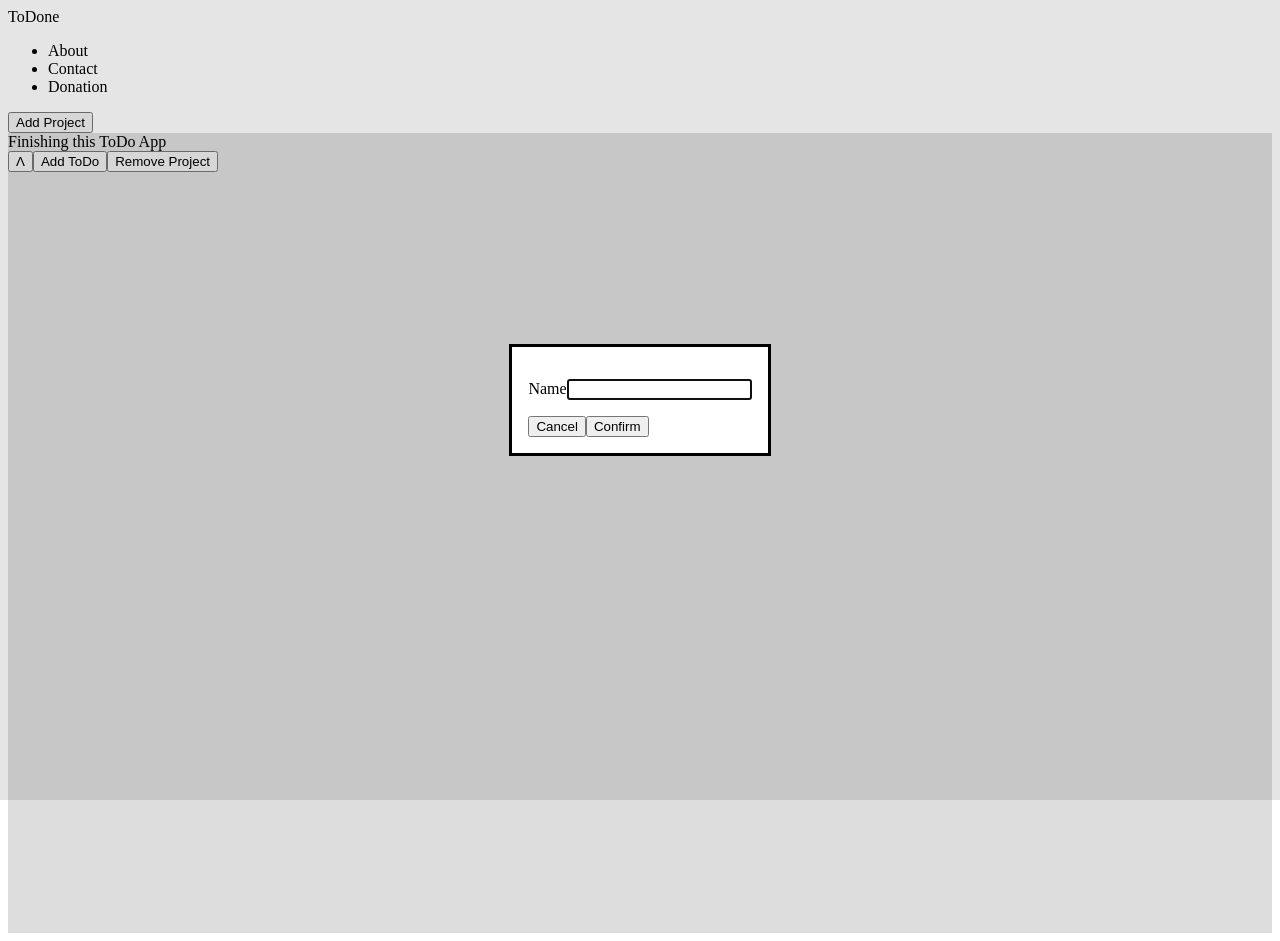
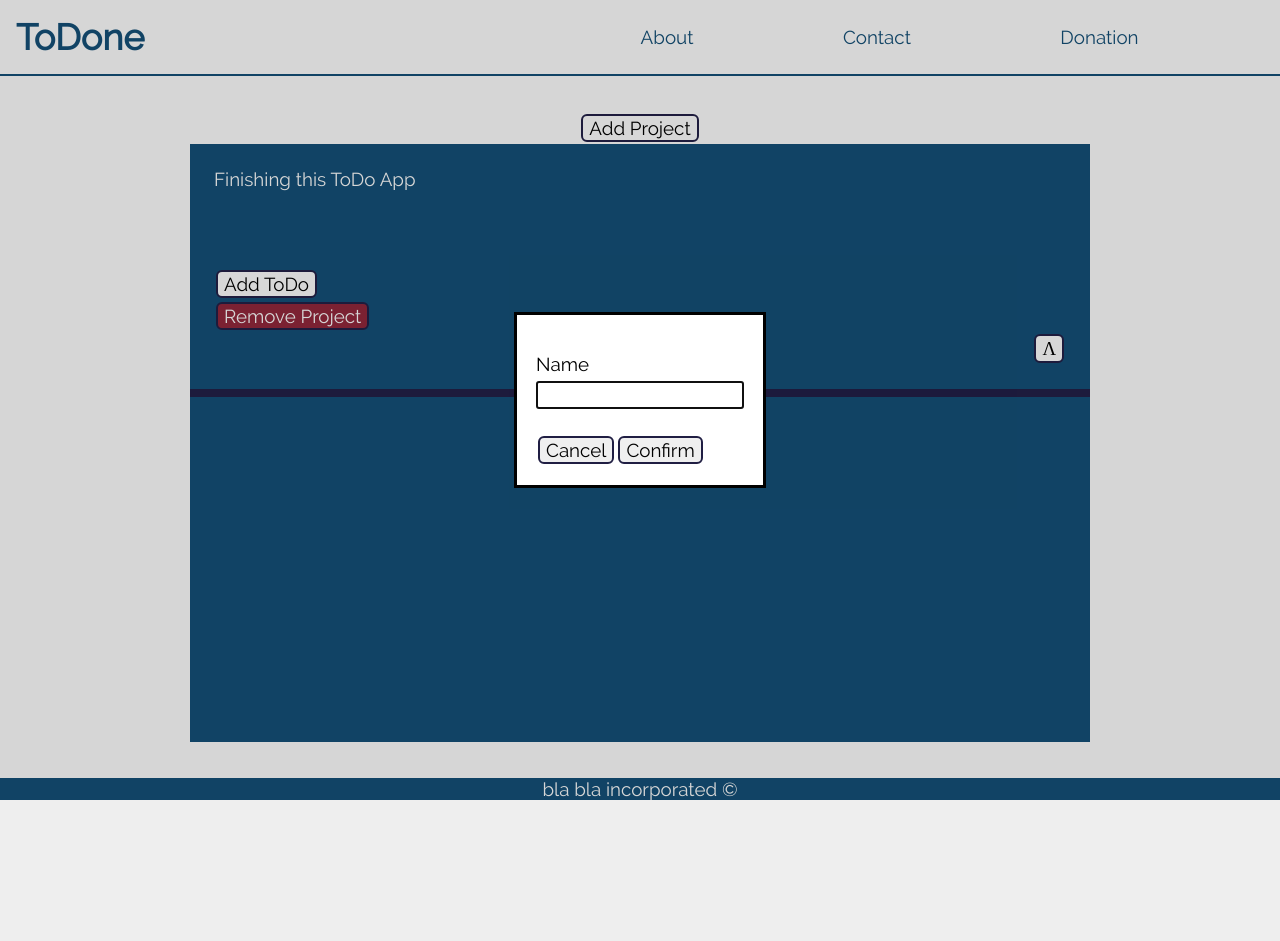
Before and after one commit to Blurr327/todo-app, a website built with webpack: page src/index.html in a window 1280 px wide. Both pictures are taken after a click on the button "Add Project". After the commit the page ends 800 px from the top, so only its background shows below. Built offline with nearby package versions, Linux system fonts and the light colour scheme.

Commit message:
feat(css): add styling

```diff
--- a/src/index.html
+++ b/src/index.html
@@ -20,18 +20,8 @@
             </li>
         </ul>
     </nav>
-    <div id="content">
-        <dialog id="add-dialog">
-            <form>
-              <p id="controls">
-
-              </p>
-              <div>
-                <button value="cancel" formmethod="dialog">Cancel</button>
-                <button id="confirmBtn" value="default">Confirm</button>
-              </div>
-            </form>
-          </dialog>
+    <div id="content" class="block">
     </div>
+    <div class="footer block inverted">bla bla incorporated ©</div>
 </body>
 </html>
--- a/src/model.js
+++ b/src/model.js
@@ -167,25 +167,32 @@ function AppModel(storage) {
         const stored = JSON.parse(storage.getItem("projects"));
         console.log(stored);
         stored.forEach(project => {
+            if(project){
                 projects[project.index] = Project(
                     project.name,
                     project.index,
                     loadToDosFromJSON(project.toDoArray)
                 );
+            }
         })
     }
 
     const loadToDosFromJSON = (stringifiedToDos) => {
         const stored = JSON.parse(stringifiedToDos);
         const result = [];
-        stored.forEach(toDo => result[toDo.index] = ToDo(
+        stored.forEach(toDo => {
+            if(toDo){
+                result[toDo.index] = ToDo(
                     toDo.title,
                     new Date(toDo.dueDate),
                     toDo.description,
                     Number.parseInt(toDo.priority),
                     Number.parseInt(toDo.index),
                     Number.parseInt(toDo.projectIndex)
-        ))
+                );
+            }
+        });
+
         return result;
     }
 
--- a/src/style.css
+++ b/src/style.css
@@ -1,12 +1,193 @@
-.projects {
-    background-color: #ddd;
-    color:black;
-    width: 100%;
+@font-face {
+    font-family:"raleway";
+    src:url(../assets/fonts/Raleway-Regular.ttf);
+    display:swap;
+}
+
+body {
+    font-family:"raleway";
+}
+
+:root {
+    font-size:62.5%;
+    --clr-primary:#134B70;
+    --clr-secondary: #EEEEEE;
+    --clr-attention: red;
+}
+
+*, *::before, *::after {
+    box-sizing:border-box;
+    font:inherit;
+}
+
+body {
+    --body:var(--clr-primary);
+    --bg:var(--clr-secondary);
+    --fs:clamp(1.6rem, 0.6rem + 1vw, 2.4rem);
+    margin:0;
     height:100vh;
+    display:flex;
+    flex-direction:column;
+    font-size:var(--fs);
+    background-color:var(--clr-secondary);
+    color:var(--clr-primary);
+}
+
+.block {
+    font-size:var(--fs);
+    background-color: var(--bg);
+    color:var(--body);
+}
+
+nav {
+    display:flex;
+    justify-content: space-between;
+    flex-wrap:wrap;
+    padding:1.6rem;
+    border-bottom:.2rem solid #134B70;
+}
+
+ul {
+    margin:0;
+    padding:0;
+    list-style:none;
+    display:flex;
+    justify-content:space-evenly;
+    align-items: center;
+    gap:2.4rem;
+    width: fit-content;
+    min-width: 60%;
+    text-align:center;
+}
+
+.logo {
+    display:flex;
+    align-items: center;
+    font-size: 3.6rem;
+    font-weight:bolder;
+}
+
+.block.inverted {
+    --bg:var(--clr-primary);
+    --body:var(--clr-secondary);
+}
+
+.footer {
+    text-align:center;
+}
+
+#content {
+    flex:1;
+    overflow:scroll;
+    display:flex;
+    flex-direction:column;
+    align-items: center;
+    padding:3.6rem;
+}
+
+#projects {
+    height:100%;
+    width: 90rem;
+    max-width:80vw;
+    overflow:scroll;
+}
+
+.project {
+    display:flex;
+    flex-direction:column;
+    min-height: 15rem;
+
+    border-bottom:.8rem solid #201E43;
+    padding:2.4rem;
+}
+
+button {
+    border:.2rem solid #201E43;
+    border-radius:.6rem;
+    margin:.2rem;
+}
+
+.project .name {
+    height:10rem;
+}
+
+.show {
+    position:sticky;
+
+    width:fit-content;
+    align-self: flex-end;
+    order:1;
+}
+
+.warning {
+    --bg: rgb(255,0,0,0.5);
+    border-radius:.6rem;
+}
+
+.warning:hover {
+    --bg: rgb(255,0,0,0.3);
+}
+
+#remove-project, #todo-add {
+    width:fit-content;
+}
+
+.todo {
+    display:flex;
+    flex-direction:column;
+    padding:2.4rem;
+    flex-wrap:wrap;
 }
 
 .checkbox {
-    background-color: blue;
-    height:10px;
-    width:10px;
+    order:-1;
+    position:relative;
+    height: 3rem;
+    width: 3rem;
+    border:.2rem solid #EEEEEE;
 }
+
+.checkbox.checked::before {
+    content:"✓";
+    position:absolute;
+    font-size:2.4rem;
+    top:50%;
+    left:50%;
+    transform:translate(-50%,-50%);
+}
+
+.todo .date {
+    order:2;
+    font-size:small;
+    align-self: flex-end;
+}
+
+.todo .title {
+    font-size:larger;
+    margin:.6rem;
+}
+
+.todo .priority {
+    border:.2rem solid #508C9B;
+    padding:.6rem;
+    margin:.2rem;
+    background-color:#508C9B;
+    border-radius:.6rem;
+    text-align:center;
+}
+
+.description {
+    display: block;
+    border:.2rem solid #EEEEEE;
+    padding:.6rem;
+    border-radius:.6rem;
+}
+
+label {
+    display:block;
+}
+
+input {
+    margin-top:.6rem;
+    margin-bottom:.6rem;
+}
--- a/src/view.js
+++ b/src/view.js
@@ -18,7 +18,7 @@ function ToDoView(doc, toDo) {
         }
         ]
     }
-    const toDoDiv = createElement(doc, "div",Object.assign({},commonOptionsObj, {classes:["todo"], data:undefined}));
+    const toDoDiv = createElement(doc, "div",Object.assign({},commonOptionsObj, {classes:["todo", "block"], data:undefined}));
     Object.assign(commonOptionsObj, {parent: toDoDiv});
     const editableOptionsObj = Object.assign({},commonOptionsObj, {contentEdit:true});
 
@@ -28,7 +28,7 @@ function ToDoView(doc, toDo) {
     const checkDiv = createElement(doc, "div", Object.assign({}, commonOptionsObj, {classes: ["checkbox"]}));
     const descriptionDiv = createElement(doc, "div",Object.assign({}, editableOptionsObj, {hidable:true, classes:["description"]}));
     const showButton = createElement(doc, "button", Object.assign({}, commonOptionsObj, {classes:["show", "todo-button"]}));
-    const removeToDo = createElement(doc, "button", Object.assign({},commonOptionsObj,{classes:["add"],parent:toDoDiv}));
+    const removeToDo = createElement(doc, "button", Object.assign({},commonOptionsObj,{classes:["add","block","warning"],parent:toDoDiv}));
     removeToDo.textContent = "Remove Todo";
     removeToDo.id = "remove-todo";
 
@@ -91,7 +91,7 @@ function ProjectView(doc, project) {
             }
         ]
     }
-    const projectDiv = createElement(doc, "div", Object.assign({}, commonOptionsObj, {classes:["project"]}));
+    const projectDiv = createElement(doc, "div", Object.assign({}, commonOptionsObj, {classes:["project", "block"]}));
     Object.assign(commonOptionsObj, {parent: projectDiv});
 
     const nameDiv = createElement(doc, "div", Object.assign({}, commonOptionsObj, {classes:["name"], contentEdit:true}));
@@ -100,7 +100,7 @@ function ProjectView(doc, project) {
     const addToDo = createElement(doc, "button", Object.assign({},commonOptionsObj,{classes:["add"],parent:projectDiv}));
     addToDo.textContent = "Add ToDo";
     addToDo.id ="todo-add";
-    const removeProject = createElement(doc, "button", Object.assign({},commonOptionsObj,{classes:["add"],parent:projectDiv}));
+    const removeProject = createElement(doc, "button", Object.assign({},commonOptionsObj,{classes:["add", "block", "warning"],parent:projectDiv}));
     removeProject.textContent = "Remove Project";
     removeProject.id = "remove-project";
 
@@ -147,6 +147,7 @@ function ProjectView(doc, project) {
 
 function AppView(doc, appModel) {
     const projectsDiv = doc.createElement("div");
+    projectsDiv.classList.add("block");
     const contentDiv = doc.querySelector("#content");
     const projectViewsMap = new Map();
     const addProjectButton = createElement(doc, "button", {classes:["add"],parent:contentDiv});
@@ -155,6 +156,8 @@ function AppView(doc, appModel) {
 
     const dialogObj = Dialog(doc);
     projectsDiv.classList.add("projects");
+    projectsDiv.classList.add("inverted");
+    projectsDiv.id = "projects"
 
     contentDiv.appendChild(projectsDiv);
 
```
Also changed, not shown: assets/fonts/Raleway-Regular.ttf (added), assets/icons/communities.svg (added), assets/icons/favorite.svg (added), assets/icons/history.svg (added), assets/icons/home.svg (added), assets/icons/messages.svg (added), assets/icons/notification.svg (added), assets/icons/privacy.svg (added), assets/icons/profile.svg (added), assets/icons/search.svg (added), assets/icons/settings.svg (added), assets/icons/tasks.svg (added), assets/images/Blue-print.jpeg (added). Lines whose indentation alone changed are shown as unchanged.
